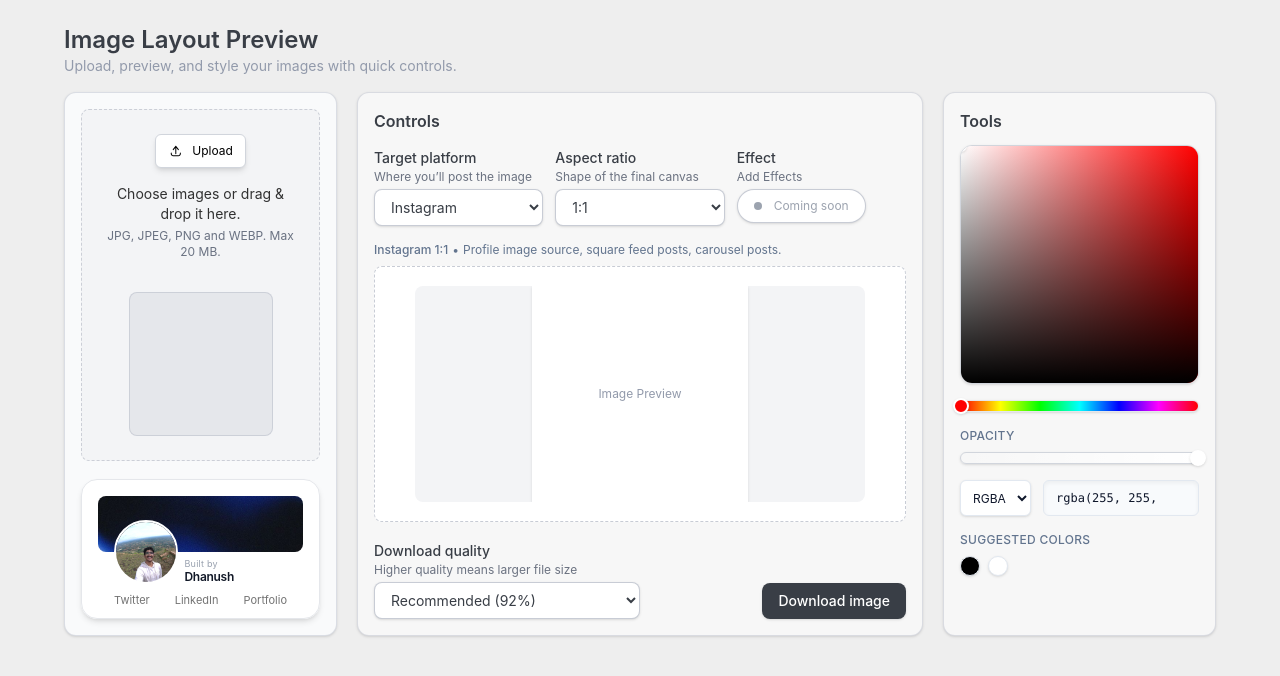
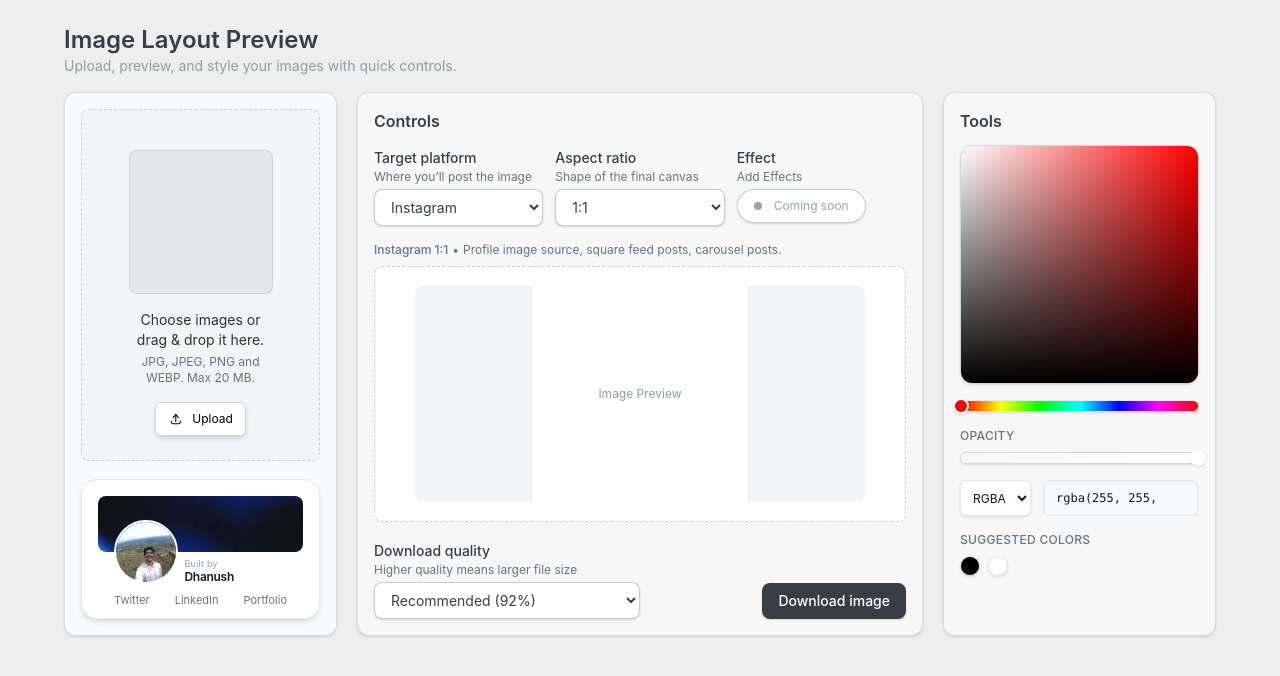
Before and after one commit to dhanushd-27/Waku, a Next.js app: page / in a window 1280 px wide. Shown: the top 676 px of the page. Built offline with nearby package versions, Linux system fonts and the light colour scheme.

Commit message:
Update the Upload UI

```diff
--- a/components/Upload/Upload.tsx
+++ b/components/Upload/Upload.tsx
@@ -86,8 +86,6 @@ export const Upload: React.FC = () => {
             onDrop={handleDrop}
           >
             <FileInput inputRef={fileInputRef} onChange={handleFileChange} />
-            <UploadButton onClick={handleButtonClick} />
-            <UploadInstructions />
             {!previewUrl ? (
               <div className="mt-4 flex w-full justify-center">
                 <div className="flex h-36 w-36 items-center justify-center rounded-lg border border-[#929AAB]/30 bg-gray-200" />
@@ -99,6 +97,8 @@ export const Upload: React.FC = () => {
                 onClear={handleClearImage}
               />
             )}
+            <UploadInstructions />
+            <UploadButton onClick={handleButtonClick} />
           </UploadArea>
         </div>
 
--- a/components/Upload/UploadInstructions.tsx
+++ b/components/Upload/UploadInstructions.tsx
@@ -2,7 +2,7 @@ import React from "react";
 
 export const UploadInstructions: React.FC = () => {
   return (
-    <div className="flex flex-col items-center space-y-1 text-center">
+    <div className="flex flex-col items-center space-y-1 text-center w-[80%]">
       <p className="text-black/80 text-sm font-normal">
         Choose images or drag & drop it here.
       </p>
```
